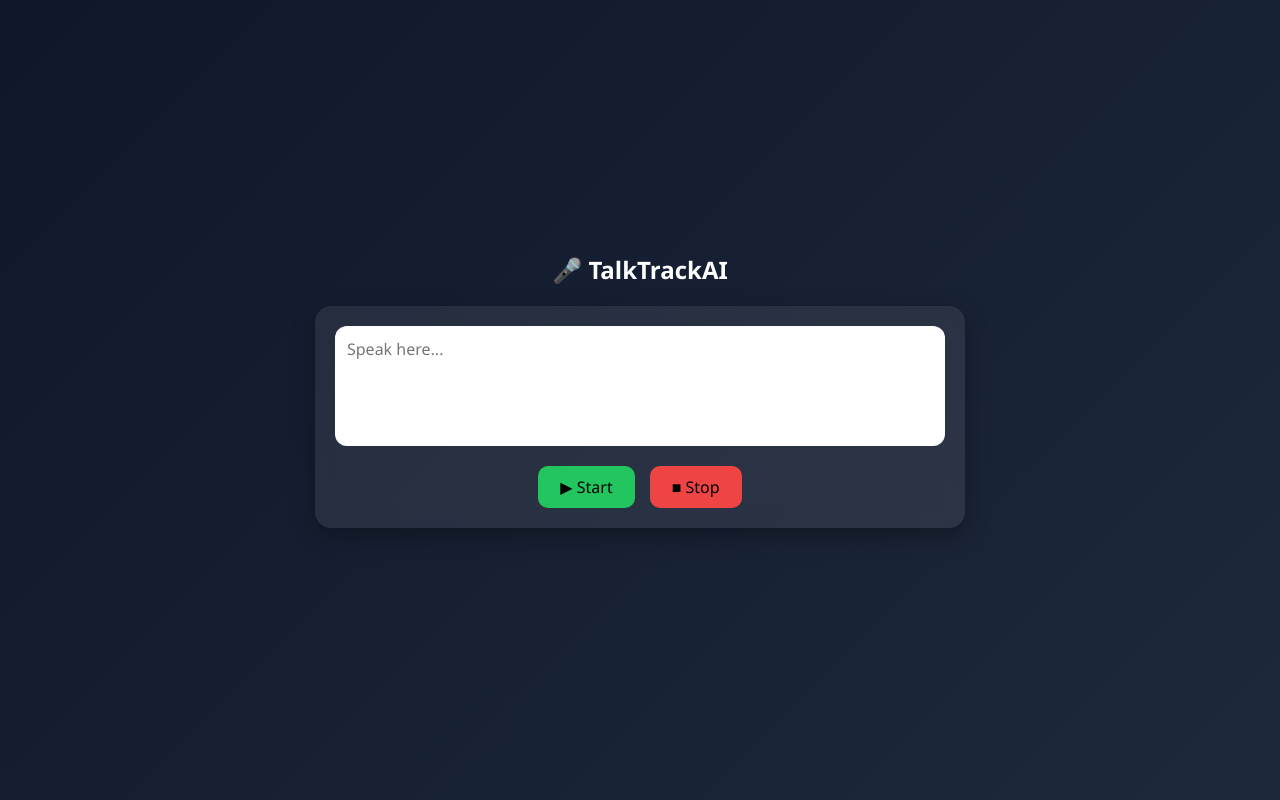
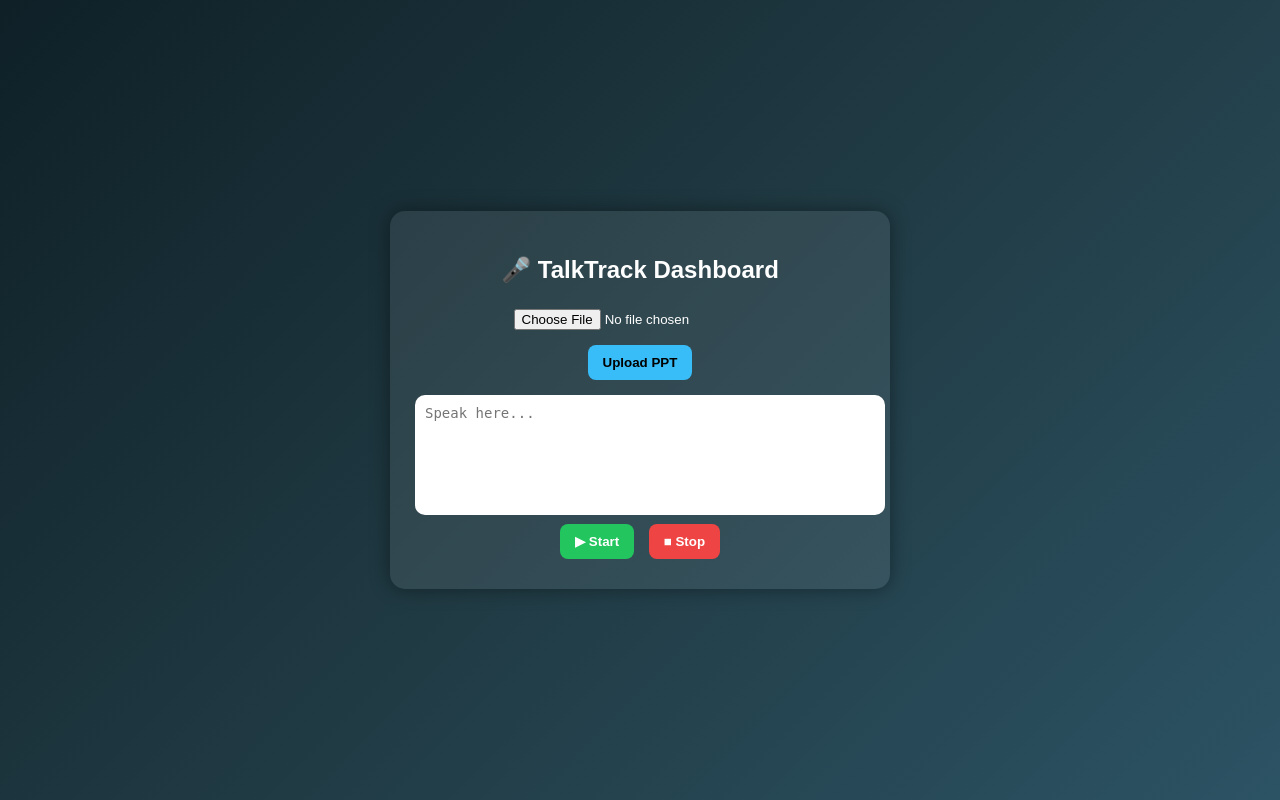
Before and after one commit to ejjigirikavya/TalkTrackAI, a Flask app: page /dashboard in a window 1280 px wide. Run offline with Flask 3, Linux system fonts and the light colour scheme.

Commit message:
Update dashboard.html

```diff
--- a/templates/dashboard.html
+++ b/templates/dashboard.html
@@ -1,167 +1,193 @@
 <!DOCTYPE html>
 <html>
 <head>
-    <title>TalkTrackAI</title>
+    <title>TalkTrack Dashboard</title>
 
     <style>
-        * {
+        body {
             margin: 0;
-            padding: 0;
-            box-sizing: border-box;
-            font-family: 'Segoe UI', sans-serif;
-        }
-
-        body {
-            background: linear-gradient(135deg, #0f172a, #1e293b);
+            font-family: Arial;
+            background: linear-gradient(135deg,#0f2027,#203a43,#2c5364);
             color: white;
             display: flex;
             justify-content: center;
             align-items: center;
-            min-height: 100vh;
+            height: 100vh;
         }
 
-        .container {
-            width: 700px;
+        .card {
+            width: 450px;
             padding: 25px;
+            border-radius: 15px;
+            background: rgba(255,255,255,0.08);
+            text-align: center;
+            box-shadow: 0 0 20px rgba(0,0,0,0.4);
         }
 
         h2 {
-            text-align: center;
-            margin-bottom: 20px;
-            font-weight: 600;
+            margin-bottom: 15px;
         }
 
-        /* Glass Card */
-        .card {
-            background: rgba(255, 255, 255, 0.08);
-            backdrop-filter: blur(10px);
-            border-radius: 16px;
-            padding: 20px;
-            box-shadow: 0 8px 25px rgba(0,0,0,0.3);
-            margin-bottom: 20px;
+        input[type="file"] {
+            margin: 10px 0;
         }
 
         textarea {
             width: 100%;
-            height: 120px;
-            border-radius: 12px;
+            height: 100px;
+            border-radius: 10px;
             border: none;
-            padding: 12px;
-            font-size: 16px;
-            outline: none;
+            padding: 10px;
+            margin-top: 10px;
             resize: none;
+            font-size: 14px;
         }
 
-        .btn-group {
-            display: flex;
-            justify-content: center;
-            gap: 15px;
-            margin-top: 15px;
+        button {
+            padding: 10px 15px;
+            margin: 5px;
+            border: none;
+            border-radius: 8px;
+            cursor: pointer;
+            font-weight: bold;
         }
 
-        .btn {
-            padding: 10px 22px;
+        .upload { background: #38bdf8; color: black; }
+        .start { background: #22c55e; color: white; }
+        .stop { background: #ef4444; color: white; }
+
+        .results {
+            margin-top: 20px;
+            text-align: left;
+            background: rgba(255,255,255,0.08);
+            padding: 15px;
             border-radius: 10px;
-            border: none;
-            font-size: 16px;
-            cursor: pointer;
-            transition: 0.3s;
         }
 
-        .start {
-            background: #22c55e;
-        }
-
-        .start:hover {
-            background: #16a34a;
-            transform: scale(1.05);
-        }
-
-        .stop {
-            background: #ef4444;
-        }
-
-        .stop:hover {
-            background: #dc2626;
-            transform: scale(1.05);
-        }
-
-        .results p {
-            margin: 6px 0;
-        }
-
-        .metric {
-            font-size: 18px;
-            margin-top: 10px;
-        }
-
-        .feedback {
-            margin-top: 15px;
-        }
-
-        .feedback li {
-            margin-left: 20px;
-            margin-top: 5px;
+        ul {
+            padding-left: 20px;
         }
 
         .error {
             color: #f87171;
-            text-align: center;
-            margin-bottom: 10px;
         }
 
+        .success {
+            color: #4ade80;
+        }
     </style>
 </head>
 
 <body>
 
-<div class="container">
+<div class="card">
 
-    <h2>🎤 TalkTrackAI</h2>
+    <h2>🎤 TalkTrack Dashboard</h2>
 
-    <!-- ERROR -->
-    {% if error %}
-    <div class="error">{{ error }}</div>
+    <!-- Upload PPT -->
+    <form action="/upload" method="POST" enctype="multipart/form-data">
+        <input type="file" name="ppt" accept=".pptx" required>
+        <br>
+        <button type="submit" class="upload">Upload PPT</button>
+    </form>
+
+    <!-- Success Message -->
+    {% if success %}
+        <p class="success">{{success}}</p>
     {% endif %}
 
-    <!-- INPUT CARD -->
-    <div class="card">
-        <form action="/analyze" method="POST">
+    <!-- Error Message -->
+    {% if error %}
+        <p class="error">{{error}}</p>
+    {% endif %}
 
-            <textarea name="text" placeholder="Speak here..."></textarea>
+    <!-- Speech Text -->
+    <textarea id="speechText" placeholder="Speak here..."></textarea>
 
-            <div class="btn-group">
-                <button type="button" class="btn start">▶ Start</button>
-                <button type="submit" class="btn stop">■ Stop</button>
-            </div>
+    <br>
 
-        </form>
-    </div>
+    <!-- Buttons -->
+    <button type="button" class="start" onclick="startSpeech()">▶ Start</button>
+    <button type="button" class="stop" onclick="stopSpeech()">■ Stop</button>
 
-    <!-- RESULTS CARD -->
+    <!-- Hidden Form -->
+    <form id="form" action="/analyze" method="POST">
+        <input type="hidden" name="text" id="hiddenText">
+    </form>
+
+    <!-- Results -->
     {% if spoken %}
-    <div class="card results">
+    <div class="results">
+        <h3>📊 Results</h3>
 
-        <p><b>📝 Spoken:</b> {{ spoken }}</p>
+        <p><b>📝 Spoken:</b> {{spoken}}</p>
+        <p><b>🎯 Accuracy:</b> {{accuracy}}%</p>
+        <p><b>🗣 Filler Words:</b> {{fillers}}</p>
+        <p><b>⏸ Pauses:</b> {{pauses}}</p>
+        <p><b>⚡ Speed:</b> {{wpm}} WPM</p>
 
-        <div class="metric">🎯 Accuracy: {{ accuracy }}%</div>
-        <div class="metric">🗣 Filler Words: {{ fillers }}</div>
-        <div class="metric">⏸ Pauses: {{ pauses }}</div>
-        <div class="metric">⚡ Speed: {{ wpm }} WPM</div>
-
-        <div class="feedback">
-            <b>🤖 AI Feedback</b>
-            <ul>
-                {% for f in feedback %}
-                <li>{{ f }}</li>
-                {% endfor %}
-            </ul>
-        </div>
-
+        <!-- AI Feedback -->
+        <h3>🤖 AI Feedback</h3>
+        <ul>
+        {% for f in feedback %}
+            <li>{{f}}</li>
+        {% endfor %}
+        </ul>
     </div>
     {% endif %}
 
 </div>
 
+<script>
+let recognition;
+let finalText = "";
+
+function startSpeech(){
+    document.getElementById("speechText").value = ""; // clear old text
+
+    recognition = new webkitSpeechRecognition();
+    recognition.continuous = true;
+    recognition.interimResults = true;
+
+    finalText = "";
+
+    recognition.onresult = function(e){
+        let interim = "";
+
+        for(let i = e.resultIndex; i < e.results.length; i++){
+            let t = e.results[i][0].transcript;
+
+            if(e.results[i].isFinal){
+                finalText += t + " ";
+            } else {
+                interim += t;
+            }
+        }
+
+        document.getElementById("speechText").value = finalText + interim;
+    };
+
+    recognition.start();
+}
+
+function stopSpeech(){
+    if(recognition){
+        recognition.stop();
+    }
+
+    setTimeout(()=>{
+        let text = document.getElementById("speechText").value;
+
+        if(text.trim() === ""){
+            alert("No speech detected");
+            return;
+        }
+
+        document.getElementById("hiddenText").value = text;
+        document.getElementById("form").submit();
+    }, 800);
+}
+</script>
+
 </body>
 </html>
```
